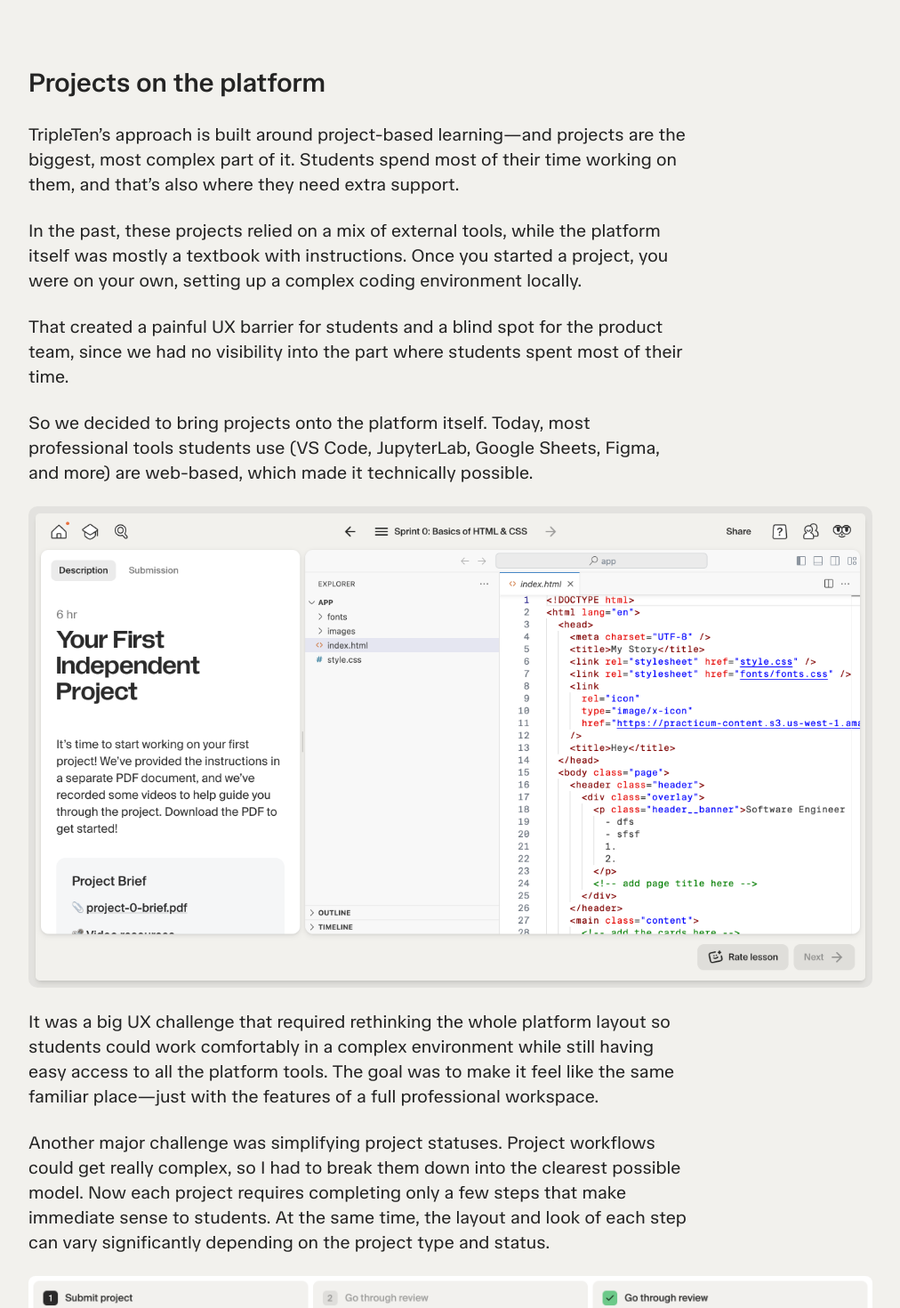
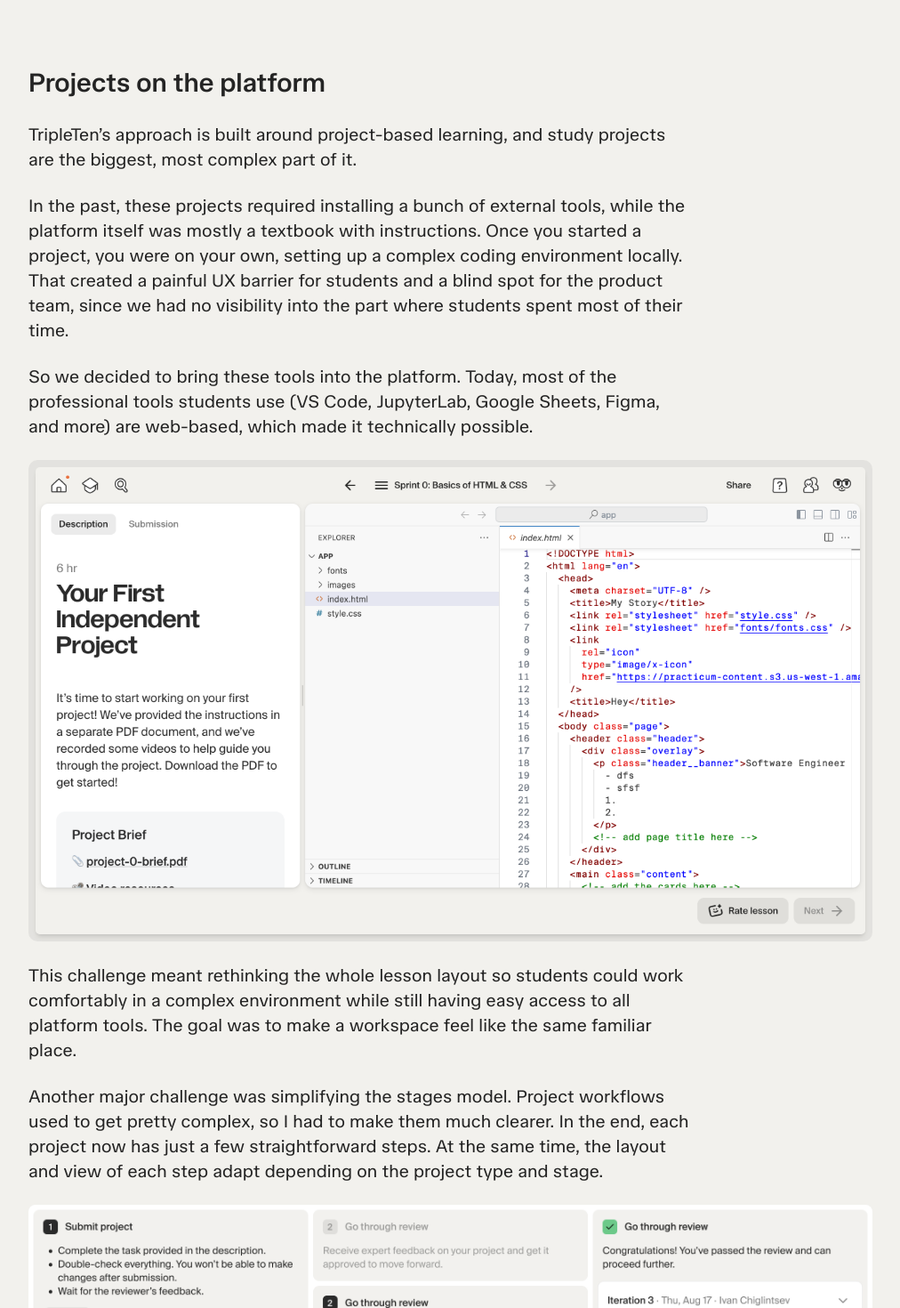
Before and after one commit to tonyfresher/tonyfresher-com, a Next.js app: page /work/tripleten in a window 1280 px wide. Shown: the part 4080-5550 px from the top of the page at 89% size, without its empty margins (32-1044 px from the left). Built offline with nearby package versions, Linux system fonts and the light colour scheme; no server answers.

Commit message:
Cut some noise [3]

```diff
--- a/src/app/work/tripleten/page.mdx
+++ b/src/app/work/tripleten/page.mdx
@@ -73,13 +73,11 @@ We managed to make Dot feel like a real buddy who shows up right when you need h
 
 ## Projects on the platform
 
-TripleTen’s approach is built around project-based learning—and projects are the biggest, most complex part of it. Students spend most of their time working on them, and that’s also where they need extra support.
+TripleTen’s approach is built around project-based learning, and study projects are the biggest, most complex part of it.
 
-In the past, these projects relied on a mix of external tools, while the platform itself was mostly a textbook with instructions. Once you started a project, you were on your own, setting up a complex coding environment locally.
+In the past, these projects required installing a bunch of external tools, while the platform itself was mostly a textbook with instructions. Once you started a project, you were on your own, setting up a complex coding environment locally. That created a painful UX barrier for students and a blind spot for the product team, since we had no visibility into the part where students spent most of their time.
 
-That created a painful UX barrier for students and a blind spot for the product team, since we had no visibility into the part where students spent most of their time.
-
-So we decided to bring projects onto the platform itself. Today, most professional tools students use (VS Code, JupyterLab, Google Sheets, Figma, and more) are web-based, which made it technically possible.
+So we decided to bring these tools into the platform. Today, most of the professional tools students use (VS Code, JupyterLab, Google Sheets, Figma, and more) are web-based, which made it technically possible.
 
 <div className="wide-block">
     <BrowserContainerImage
@@ -89,9 +87,9 @@ So we decided to bring projects onto the platform itself. Today, most profession
     />
 </div>
 
-It was a big UX challenge that required rethinking the whole platform layout so students could work comfortably in a complex environment while still having easy access to all the platform tools. The goal was to make it feel like the same familiar place—just with the features of a full professional workspace.
+This challenge meant rethinking the whole lesson layout so students could work comfortably in a complex environment while still having easy access to all platform tools. The goal was to make a workspace feel like the same familiar place.
 
-Another major challenge was simplifying project statuses. Project workflows could get really complex, so I had to break them down into the clearest possible model. Now each project requires completing only a few steps that make immediate sense to students. At the same time, the layout and look of each step can vary significantly depending on the project type and status.
+Another major challenge was simplifying the stages model. Project workflows used to get pretty complex, so I had to make them much clearer. In the end, each project now has just a few straightforward steps. At the same time, the layout and view of each step adapt depending on the project type and stage.
 
 <div className="wide-block">![Different states](/tripleten/pop/states.png)</div>
 
@@ -109,15 +107,13 @@ It was a fun design project but also a big technical one—especially when it ca
 </div>
 <span className="caption">Different project environments</span>
 
-As a result, project work became a native part of the platform. Students can now work on projects without the hassle of setting anything up locally, and they have access to all familiar platform tools. The team has full visibility into what happens during projects, making things like the A/B experiment with Dot support mentioned above possible. The entire learning process now happens within the platform, and students spend 31% of their time in the new project workspace.
+As a result, projects became a native part of the platform. Students can now work on them without the hassle of setting anything up locally, and they have easy access to all support tools. Besides that, the team now has full visibility into what happens during projects because the entire learning process lives inside the platform. Students now spend 31% of their time in the new project workspace, which also makes running support experiments much easier.
 
 ## Observability
 
-In my last year at TripleTen, one of the big things I focused on was helping us understand how students actually study on the platform.
+In my last year at TripleTen, one of the big things I focused on was helping us understand how students actually study on the platform. Our product analytics setup was quite limited, and we had almost no way to observe real student behavior. We often didn’t know whether what we shipped actually worked. UI decisions lacked context, and we mostly relied on personal opinions.
 
-Before that, our product analytics setup was quite limited, and we had almost no way to observe real student behavior. We often didn’t know whether what we shipped actually worked. UI decisions lacked context, and we mostly relied on personal opinions.
-
-When I started researching analytics tools, one clearly stood out—PostHog. Beyond its hog-themed aesthetic, it proved to be a powerful and flexible observability toolkit.
+When I started researching analytics tools, one clearly stood out—PostHog. Beyond all the hog fun, it turned out to be a powerful and flexible observability toolkit.
 
 <BrowserContainerImage src="/tripleten/posthog.png" alt="PostHog UI" aspectRatio="16 / 9" />
 <span className="caption">PostHog toolset</span>
```
